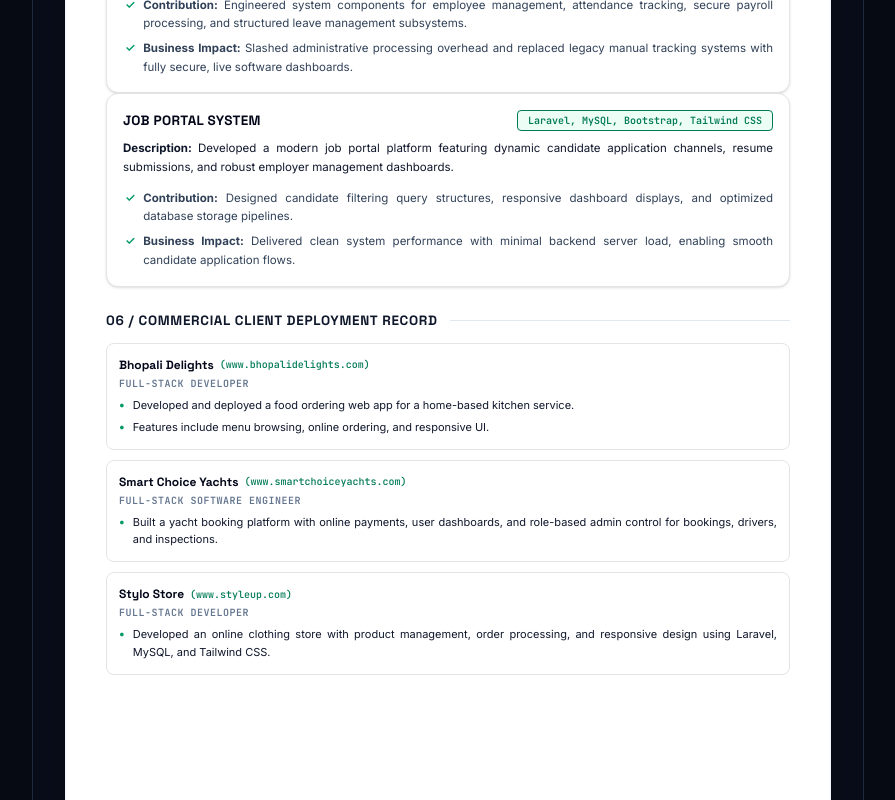
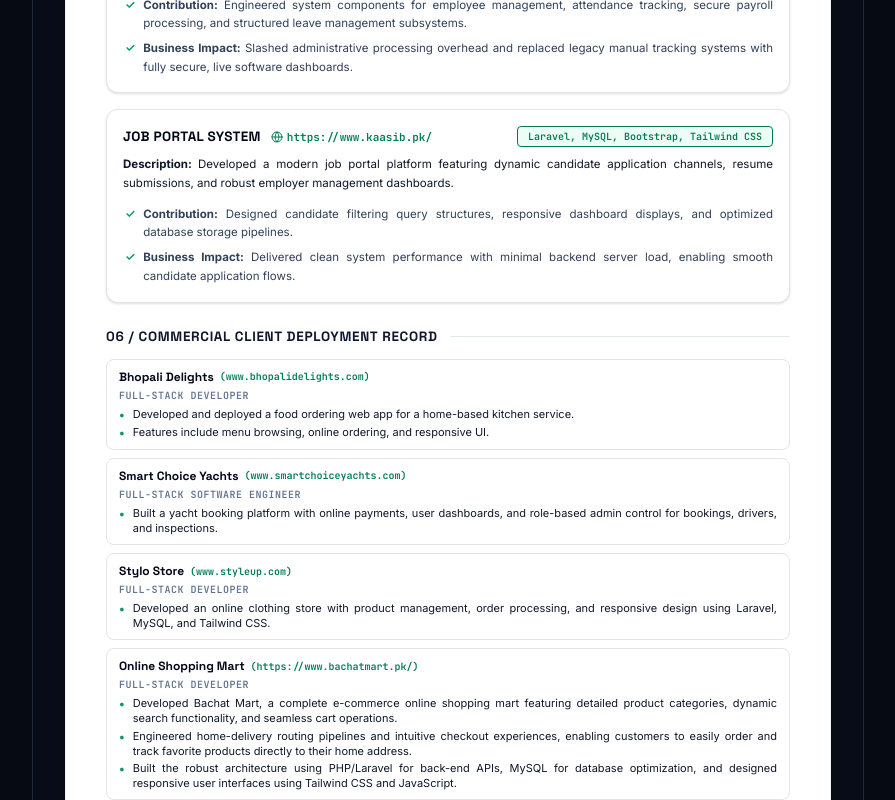
Before and after one commit to Ubaidsoomro12/MY-Personal-CV, a React (Vite) app: page / in a window 1280 px wide. Shown: the part 3720-4520 px from the top of the page, without its empty margins (192-1087 px from the left). Built offline with nearby package versions, Linux system fonts and the light colour scheme.

Commit message:
add new experience which is bachat mart

```diff
--- a/src/components/CVPreview.tsx
+++ b/src/components/CVPreview.tsx
@@ -708,12 +708,31 @@
                   <div className="flex-1 h-[1px] bg-slate-200"></div>
                 </div>
 
+                <div className="flex flex-col gap-4">
                   {cvData.projects.map((proj) => (
                     <div key={proj.id} className={`border ${theme.border} rounded-xl p-4 ${theme.accentHoverBorder} transition-colors relative shadow-sm ${theme.cardBg}`}>
                       <div className="flex flex-col sm:flex-row sm:items-center justify-between gap-2 mb-2">
+                        <div className="flex flex-wrap items-center gap-2.5">
                           <h3 className="font-display font-extrabold text-[13.5px] text-slate-950 uppercase tracking-wide">
                             {proj.title}
                           </h3>
+                          {proj.link && (
+                            <>
+                              <a
+                                href={proj.link}
+                                target="_blank"
+                                rel="noopener noreferrer"
+                                className={`text-[11px] font-mono font-bold ${theme.accentText} hover:underline inline-flex items-center gap-1 shrink-0 no-print`}
+                              >
+                                <Globe className="w-3 h-3" />
+                                <span>{proj.link}</span>
+                              </a>
+                              <span className="hidden print:inline text-[9px] font-mono text-slate-500">
+                                ({proj.link})
+                              </span>
+                            </>
+                          )}
+                        </div>
                         <div className={`text-[10px] font-mono font-bold ${theme.tagClass} px-2.5 py-0.5 rounded self-start sm:self-auto shrink-0`}>
                           {proj.technologies}
                         </div>
@@ -736,6 +755,7 @@
                     </div>
                   ))}
                 </div>
+              </div>
 
               {/* Section 06: Commercial Deployments */}
               <div className="mt-6">
@@ -746,15 +766,25 @@
                   <div className="flex-1 h-[1px] bg-slate-200"></div>
                 </div>
 
-                <div className="grid grid-cols-1 gap-2.5">
+                <div className="grid grid-cols-1 gap-2">
                   {cvData.deployments.map((dep) => (
-                    <div key={dep.id} className={`${theme.highlight}/50 border ${theme.border} rounded-lg p-3 flex flex-col justify-between ${theme.accentHoverBorder} transition-colors`}>
+                    <div key={dep.id} className={`${theme.highlight}/50 border ${theme.border} rounded-lg py-2 px-3 flex flex-col justify-between ${theme.accentHoverBorder} transition-colors`}>
                       <div className="flex justify-between items-start">
                         <div>
                           <h4 className="font-display font-black text-[12px] text-slate-950 flex flex-wrap items-center gap-1.5">
                             <span>{dep.client}</span>
                             {dep.link && (
-                              <span className={`text-[10px] font-mono ${theme.accentText} font-medium lowercase`}>
+                              <a
+                                href={dep.link.startsWith('http') ? dep.link : `https://${dep.link}`}
+                                target="_blank"
+                                rel="noopener noreferrer"
+                                className={`text-[10px] font-mono ${theme.accentText} font-semibold lowercase hover:underline no-print`}
+                              >
+                                ({dep.link})
+                              </a>
+                            )}
+                            {dep.link && (
+                              <span className="hidden print:inline text-[9px] font-mono text-slate-500 lowercase">
                                 ({dep.link})
                               </span>
                             )}
@@ -770,9 +800,9 @@
                         </div>
                       </div>
 
-                      <ul className="mt-1.5 space-y-1">
+                      <ul className="mt-1 space-y-0.5">
                         {dep.bullets.map((b, idx) => (
-                          <li key={idx} className="text-[11px] leading-relaxed text-slate-655 text-justify flex items-start font-sans">
+                          <li key={idx} className="text-[11px] leading-snug text-slate-655 text-justify flex items-start font-sans">
                             <span className={`${theme.accentLightText} text-xs mr-2 select-none font-bold`}>•</span>
                             <span>{b}</span>
                           </li>
--- a/src/initialData.ts
+++ b/src/initialData.ts
@@ -79,6 +79,7 @@
       id: "p1",
       title: "HRMS SYSTEM",
       technologies: "Laravel, MySQL, Tailwind CSS",
+      link: "https://hr.digitechinfra.com/admin/",
       description: "Developed a comprehensive HRMS (Human Resource Management System) designed to automate corporate workflows, employee profiles, and payroll.",
       contribution: "Engineered system components for employee management, attendance tracking, secure payroll processing, and structured leave management subsystems.",
       result: "Slashed administrative processing overhead and replaced legacy manual tracking systems with fully secure, live software dashboards."
@@ -87,6 +88,7 @@
       id: "p2",
       title: "JOB PORTAL SYSTEM",
       technologies: "Laravel, MySQL, Bootstrap, Tailwind CSS",
+      link: "https://www.kaasib.pk/",
       description: "Developed a modern job portal platform featuring dynamic candidate application channels, resume submissions, and robust employer management dashboards.",
       contribution: "Designed candidate filtering query structures, responsive dashboard displays, and optimized database storage pipelines.",
       result: "Delivered clean system performance with minimal backend server load, enabling smooth candidate application flows."
@@ -179,6 +181,17 @@
       bullets: [
         "Developed an online clothing store with product management, order processing, and responsive design using Laravel, MySQL, and Tailwind CSS."
       ]
+    },
+    {
+      id: "dep4",
+      client: "Online Shopping Mart",
+      link: "https://www.bachatmart.pk/",
+      role: "Full-Stack Developer",
+      bullets: [
+        "Developed Bachat Mart, a complete e-commerce online shopping mart featuring detailed product categories, dynamic search functionality, and seamless cart operations.",
+        "Engineered home-delivery routing pipelines and intuitive checkout experiences, enabling customers to easily order and track favorite products directly to their home address.",
+        "Built the robust architecture using PHP/Laravel for back-end APIs, MySQL for database optimization, and designed responsive user interfaces using Tailwind CSS and JavaScript."
+      ]
     }
   ],
 
--- a/src/types.ts
+++ b/src/types.ts
@@ -5,6 +5,7 @@
   description: string;
   contribution: string;
   result: string;
+  link?: string;
 }
 
 export interface SectionExperience {
```
Lines whose indentation alone changed are shown as unchanged.
